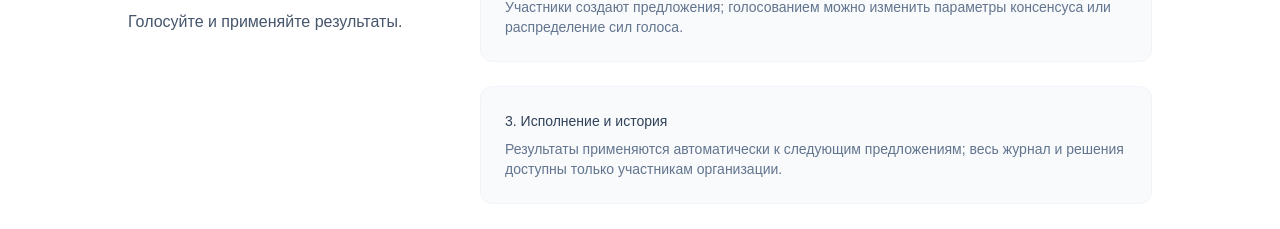
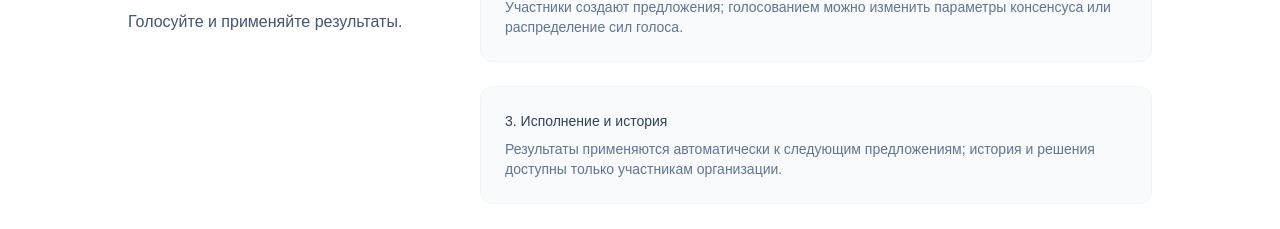
Before and after one commit to VoterPool/landing, a Next.js app: page / in a window 1280 px wide. Shown: the part 1872-2101 px from the top of the page. Built offline with nearby package versions, Linux system fonts and the light colour scheme.

Commit message:
chore: correcting text

```diff
--- a/app/page.tsx
+++ b/app/page.tsx
@@ -279,7 +279,7 @@ export default function Home(): JSX.Element {
                 </div>
                 <div className="text-sm text-slate-500 mt-2">
                   Результаты применяются автоматически к следующим предложениям;
-                  весь журнал и решения доступны только участникам организации.
+                  история и решения доступны только участникам организации.
                 </div>
               </div>
             </div>
```
